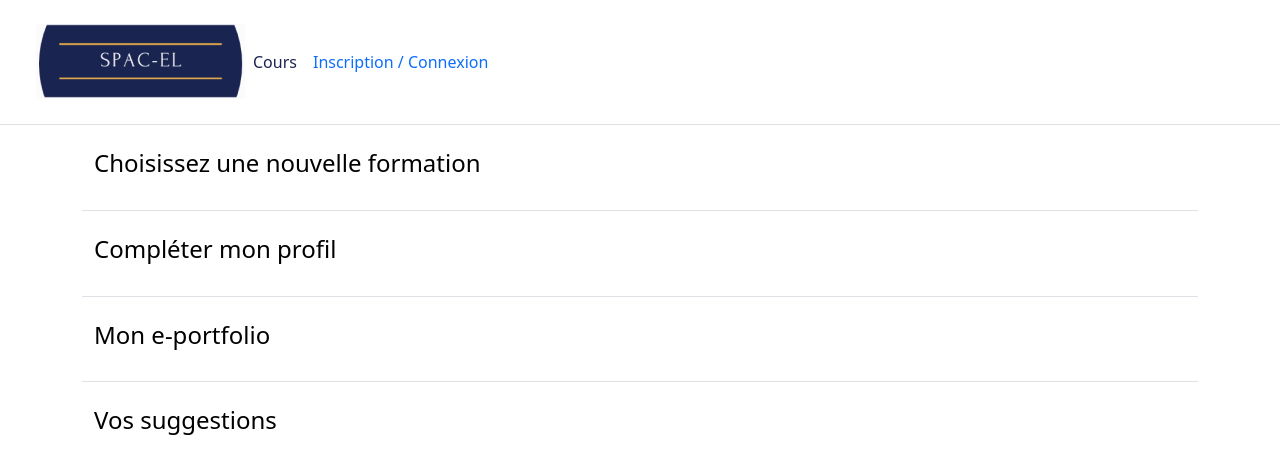
After one commit to busra-a/ProjetTut, a PHP site: the page made by App/Templates/Profil/nouvelleFormation.php in a window 1280 px wide. The commit adds this page. Shown: the top 474 px of the page. Run offline with PHP 8.4, Linux system fonts and the light colour scheme; the template is opened without the code that fills it, so the values that code supplies are empty; some libraries are stand-ins or nearby versions.

Commit message:
initialisation page de profil

```diff
--- a/App/Modules/Accueil/modele_Accueil.php
+++ b/App/Modules/Accueil/modele_Accueil.php
@@ -1,6 +1,5 @@
 <?php
-require_once "./connexion.php";
 
-class ModeleAccueil extends Connexion {
+class ModeleAccueil {
 
 }
--- a/App/Modules/Profil/cont_Profil.php
+++ b/App/Modules/Profil/cont_Profil.php
@@ -12,9 +12,8 @@ class ContProfil{
     }
 
     public function profil(){
-        $this->vue->completion();
-        $this->vue->eportfolio();
-        $this->vue->suggestionsperso();
+        $this->vue->nouvelleFormation();
+        //$this->vue->suggestionsperso();
     }
 
 }
--- a/App/Modules/Profil/modele_Profil.php
+++ b/App/Modules/Profil/modele_Profil.php
@@ -1,6 +1,5 @@
 <?php
-require_once "./connexion.php";
 
-class ModeleProfil extends Connexion {
+class ModeleProfil {
 
 }
--- a/App/Modules/Profil/vue_Profil.php
+++ b/App/Modules/Profil/vue_Profil.php
@@ -4,6 +4,10 @@ require_once "./vue_generique.php";
 class VueProfil extends VueGenerique{
 
     public function __construct(){}
+
+    public function nouvelleFormation(){
+        $this->getAffichage('Profil/nouvelleFormation.php');
+    }
 
     public function completion(){
         $this->getAffichage('Profil/completion.php');
@@ -16,5 +20,4 @@ class VueProfil extends VueGenerique{
     public function suggestionsperso(){
         $this->getAffichage('Profil/suggestionsperso.php');
     }
-
 }
--- a/App/Templates/Profil/completion.php
+++ b/App/Templates/Profil/completion.php
@@ -1,4 +1,9 @@
-<div class="border-top">
+
+<div class="border-top container py-4">
     <h4>Compléter mon profil</h4>
 
 </div>
+
+<?php
+include_once "./Templates/Profil/e-portfolio.php";
+?>
--- a/App/Templates/Profil/e-portfolio.php
+++ b/App/Templates/Profil/e-portfolio.php
@@ -1,3 +1,8 @@
-<div class="border-top">
+
+<div class="border-top container py-4">
     <h4>Mon e-portfolio</h4>
 </div>
+
+<?php
+include_once "./Templates/Profil/suggestionsperso.php";
+?>
--- /dev/null
+++ b/App/Templates/Profil/nouvelleFormation.php
@@ -0,0 +1,8 @@
+<div class="container py-4">
+    <h4>Choisissez une nouvelle formation</h4>
+
+</div>
+
+<?php
+include_once"./Templates/Profil/completion.php";
+?>
--- a/App/Templates/Profil/suggestionsperso.php
+++ b/App/Templates/Profil/suggestionsperso.php
@@ -1,3 +1,3 @@
-<div class="border-top">
+<div class="border-top container py-4">
     <h4>Vos suggestions</h4>
 </div>
--- a/App/Templates/corps/footer.html
+++ b/App/Templates/corps/footer.html
@@ -35,12 +35,10 @@
                     </ul>
                 </div>
             </div>
-
         </div>
-
     </div>
 
-    <div class="container text-center mt-4">&copy; CryptAdvisor - Since 2022 - All rights reserved</div>
+    <div class="container text-center mt-4">&copy; Spac-El - Since 2022 - All rights reserved</div>
 
 </footer>
 
--- a/App/Templates/corps/header.php
+++ b/App/Templates/corps/header.php
@@ -52,4 +52,4 @@
         </div>
     </nav>
 </header>
-<div id="bodyContent">
+<div id="bodyContent" class="container">
--- a/App/index.php
+++ b/App/index.php
@@ -2,8 +2,6 @@
 if (session_status() == PHP_SESSION_NONE) {
     session_start();
 }
-
-require_once "./connexion.php";
 
 if (isset($_GET['module'])) {
     $module = $_GET['module'];
@@ -17,7 +15,6 @@ if (!in_array($module, ["Accueil", "Authentification", "Profil"])) {
 
 require_once "./Modules/$module/$module.php";
 
-Connexion::initConnexion();
 if ($module == "Article") {
     new $module($module); // à constructeur on passe la chaine "Article"
 } else
```
Also changed, not shown: App/Modules/Authentification/modele_Authentification.php (+40 -2 lines), App/connexion.php (deleted, +0 -10 lines).
